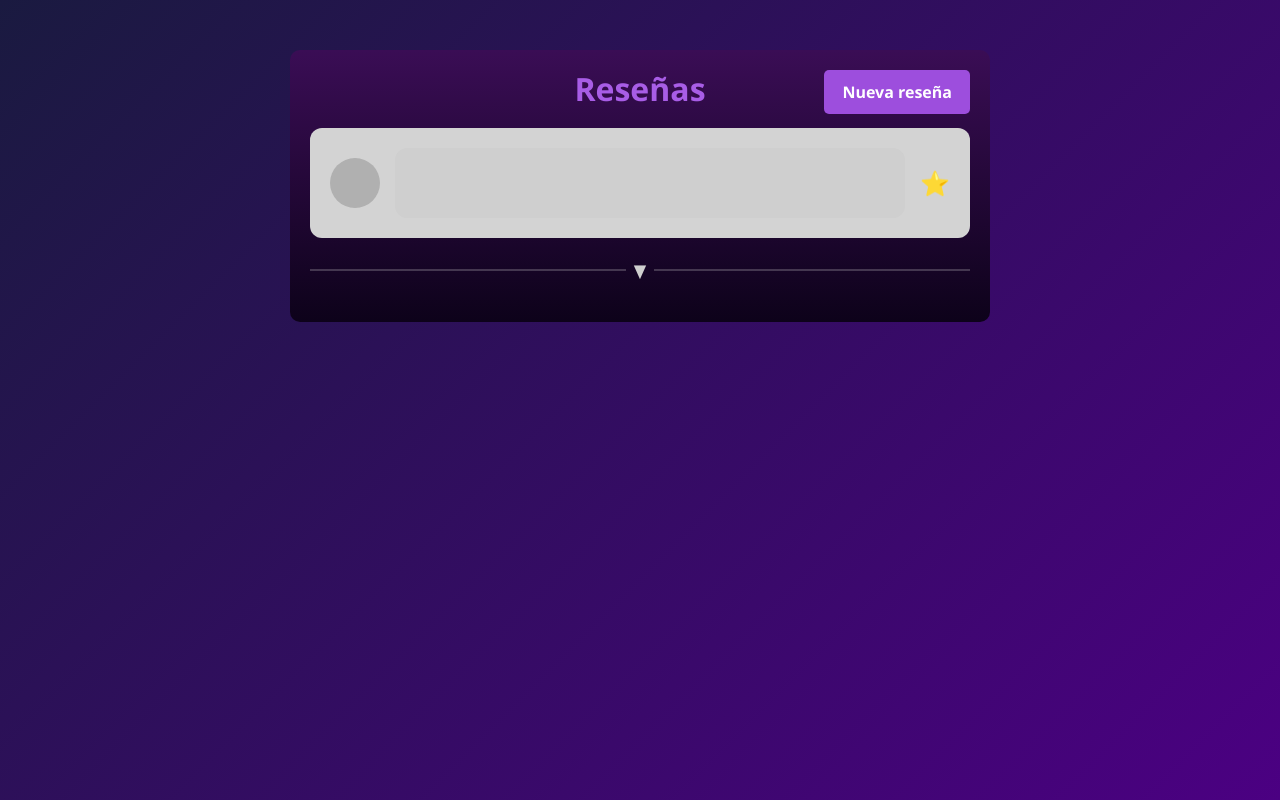
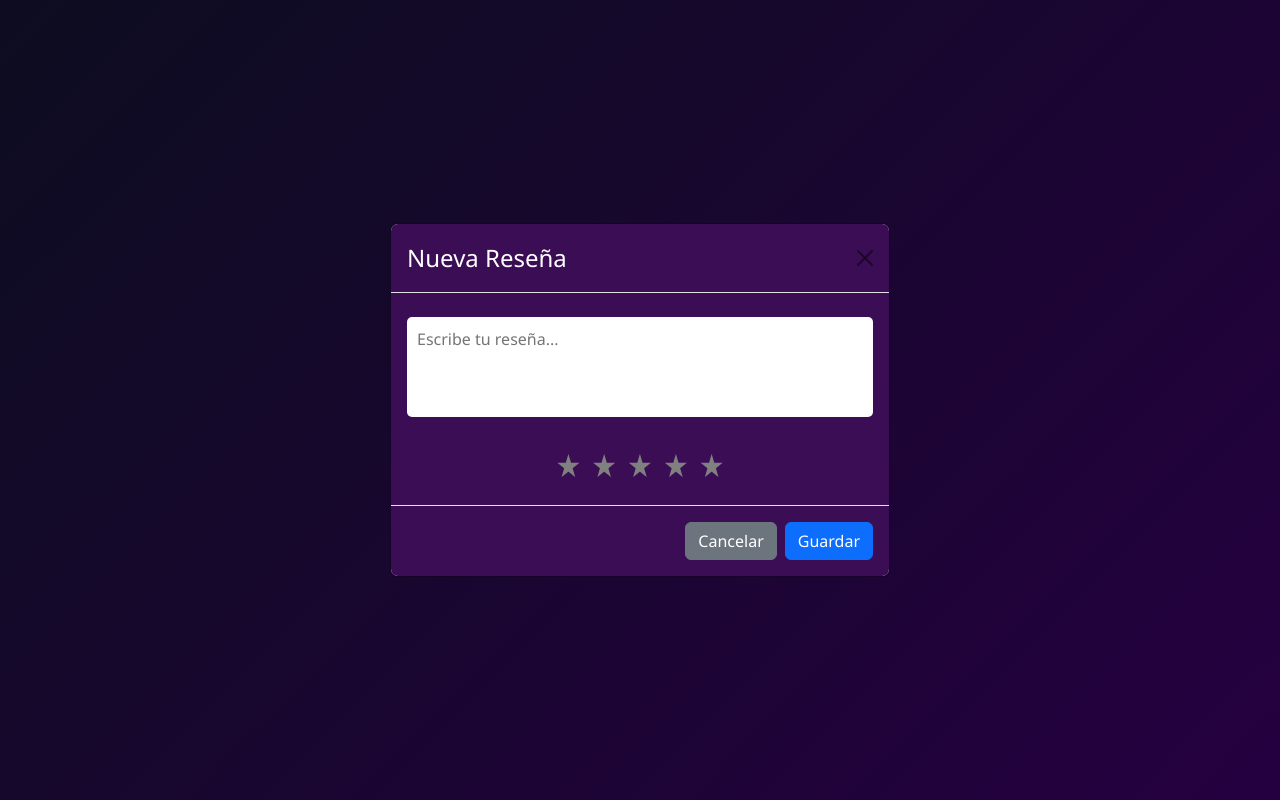
Before and after one commit to wintrymtz/web, a React (Create React App) app in the folder front/: page /create-review in a window 1280 px wide. Built offline with nearby package versions, Linux system fonts and the light colour scheme.

Commit message:
Crear Reseñas

```diff
--- a/front/src/CrearReseña.jsx
+++ b/front/src/CrearReseña.jsx
@@ -1,87 +1,71 @@
-// import React from "react";
-// import "./CrearReseña.css";
-
-import { useEffect, useState } from "react";
+import React, { useState } from "react";
 import { Modal, Button } from "react-bootstrap";
-import 'bootstrap/dist/css/bootstrap.min.css';
-// import Navbar2 from "./navbar";
 import "./css/CrearReseña.css";
 
-
-
-const CrearReseña = () => {
-  const [liked, setLiked] = useState(false);
-  const [starred, setStarred] = useState(false);
-  const [mostrarFormulario, setMostrarFormulario] = useState(false);
+const CrearReseña = ({ onClose }) => {
   const [textoReseña, setTextoReseña] = useState("");
+  const [calificacion, setCalificacion] = useState(0);
+  const [hover, setHover] = useState(0);
   const [error, setError] = useState("");
 
   const handleGuardar = () => {
-    if (textoReseña.trim().length < 10) {
-      setError("La reseña debe tener al menos 10 caracteres.");
+    if (textoReseña.trim().length < 15) {
+      setError("La reseña debe tener al menos 15 caracteres.");
+      return;
+    }
+    if (calificacion === 0) {
+      setError("Debes seleccionar una calificación.");
       return;
     }
 
-    console.log("Reseña guardada:", textoReseña);
-    console.log("liked:", liked);
-    console.log("starred:", starred);
+    console.log("Reseña:", textoReseña);
+    console.log("Calificación:", calificacion);
+
     setError("");
-    setMostrarFormulario(false);
     setTextoReseña("");
+    setCalificacion(0);
+    onClose(); // Cierra el popup
   };
 
   return (
-    <div className="crear-reseña-container">
-      <h2>Reseñas</h2>
-      <button className="nueva-reseña-btn" onClick={() => setMostrarFormulario(true)}>
-        Nueva reseña
-      </button>
-
-      {mostrarFormulario && (
-        <div className="formulario-reseña">
-          <textarea
-            placeholder="Escribe tu reseña aquí..."
-            value={textoReseña}
-            onChange={(e) => setTextoReseña(e.target.value)}
-          />
-          {error && <p className="error">{error}</p>}
-          <div className="form-buttons">
-            <button className="guardar-btn" onClick={handleGuardar}>Guardar</button>
-            <button className="cancelar-btn" onClick={() => setMostrarFormulario(false)}>Cancelar</button>
-          </div>
+    <Modal show={true} onHide={onClose} centered>
+      <Modal.Header closeButton className="modalReviewCreate">
+        <Modal.Title>Nueva Reseña</Modal.Title>
+      </Modal.Header>
+      <Modal.Body className="modalReviewCreate">
+        <textarea
+          placeholder="Escribe tu reseña..."
+          value={textoReseña}
+          onChange={(e) => setTextoReseña(e.target.value)}
+        />
+        <div className="popup-stars">
+          {[1, 2, 3, 4, 5].map((star) => (
+            <span
+              key={star}
+              className={
+                star <= (hover || calificacion)
+                  ? "popup-star filled"
+                  : "popup-star"
+              }
+              onClick={() => setCalificacion(star)}
+              onMouseEnter={() => setHover(star)}
+              onMouseLeave={() => setHover(0)}
+            >
+              ★
+            </span>
+          ))}
         </div>
-      )}
-
-      <div className="reseña-card">
-        <div className="avatar"></div>
-        <div className="reseña-content"></div>
-        <div className="icons">
-          <span
-            className={`icon ${starred ? "active" : ""}`}
-            onClick={() => setStarred(!starred)}
-          >
-            ⭐
-          </span>
-          {/* <span
-            className={`icon ${liked ? "active" : ""}`}
-            onClick={() => setLiked(!liked)}
-          >
-            👍
-          </span> */}
-        </div>
-      </div>
-
-      <div className="divider">
-        <hr />
-        <div className="arrow">▼</div>
-        <hr />
-      </div>
-
-      {/* <div className="respuesta">
-        <div className="avatar pequeño"></div>
-        <div className="respuesta-content"></div>
-      </div> */}
-    </div>
+        {error && <p className="error">{error}</p>}
+      </Modal.Body>
+      <Modal.Footer className="modalReviewCreate">
+        <Button variant="secondary" onClick={onClose}>
+          Cancelar
+        </Button>
+        <Button variant="primary" onClick={handleGuardar}>
+          Guardar
+        </Button>
+      </Modal.Footer>
+    </Modal>
   );
 };
 
--- a/front/src/DetallePelicula.jsx
+++ b/front/src/DetallePelicula.jsx
@@ -2,6 +2,7 @@ import React, { useState } from "react";
 import Navbar2 from "./navbar";
 import "./css/Home.css";
 import "./css/DetallePelicula.css";
+import CrearReseña from "./CrearReseña";
 import { useNavigate } from "react-router-dom";
 import { FaRegThumbsUp, FaThumbsUp } from "react-icons/fa";
 
@@ -53,6 +54,7 @@ export default function DetallePelicula() {
 
     const [likedReviews, setLikedReviews] = useState([false, false, false]);
     const [favorite, setFavorite] = useState(false);
+    const [mostrarPopup, setMostrarPopup] = useState(false);
 
     const toggleLike = (index) => {
         const newLikes = [...likedReviews];
@@ -102,8 +104,8 @@ export default function DetallePelicula() {
                 <div className="detalle-top">
                     <h3>Reseñas</h3>
 
-                    <button className="detalle-btn" onClick={() => nav("/create-review")}>
-                        Nueva reseña
+                    <button className="detalle-btn" onClick={() => setMostrarPopup(true)}>
+                      Nueva reseña
                     </button>
                 </div>
 
@@ -130,6 +132,8 @@ export default function DetallePelicula() {
 
             </div>
 
+            {mostrarPopup && <CrearReseña onClose={() => setMostrarPopup(false)} />}
         </div>
     );
+
 }
--- a/front/src/css/CrearReseña.css
+++ b/front/src/css/CrearReseña.css
@@ -159,3 +159,29 @@
     border-radius: 5px;
     cursor: pointer;
   }
+
+
+
+
+
+
+.popup-stars {
+  margin-top: 10px;
+  text-align: center;
+}
+
+.popup-star {
+  font-size: 2rem;
+  color: gray;
+  cursor: pointer;
+  transition: color 0.3s;
+  padding: 0 5px;
+}
+
+.popup-star.filled {
+  color: gold;
+}
+
+.modalReviewCreate {
+  background-color: #3a0d55;
+}
```
